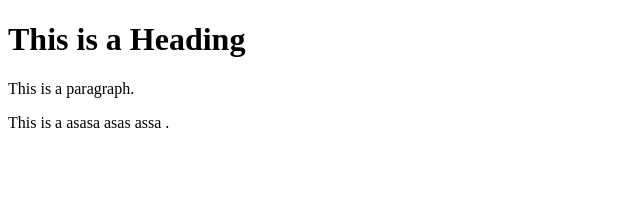
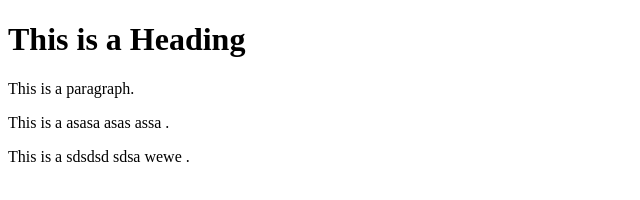
Before and after one commit to ahsohel/web3, a plain HTML site: page index.html in a window 1280 px wide. Shown: the whole page, without its empty margins (0-640 px from the left). Drawn offline with Linux system fonts and the light colour scheme.

Commit message:
3rd commit

```diff
--- a/index.html
+++ b/index.html
@@ -11,5 +11,7 @@
 
 <p>This is a asasa asas assa .</p>
 
+<p>This is a sdsdsd sdsa wewe .</p>
+
 </body>
 </html>
```
